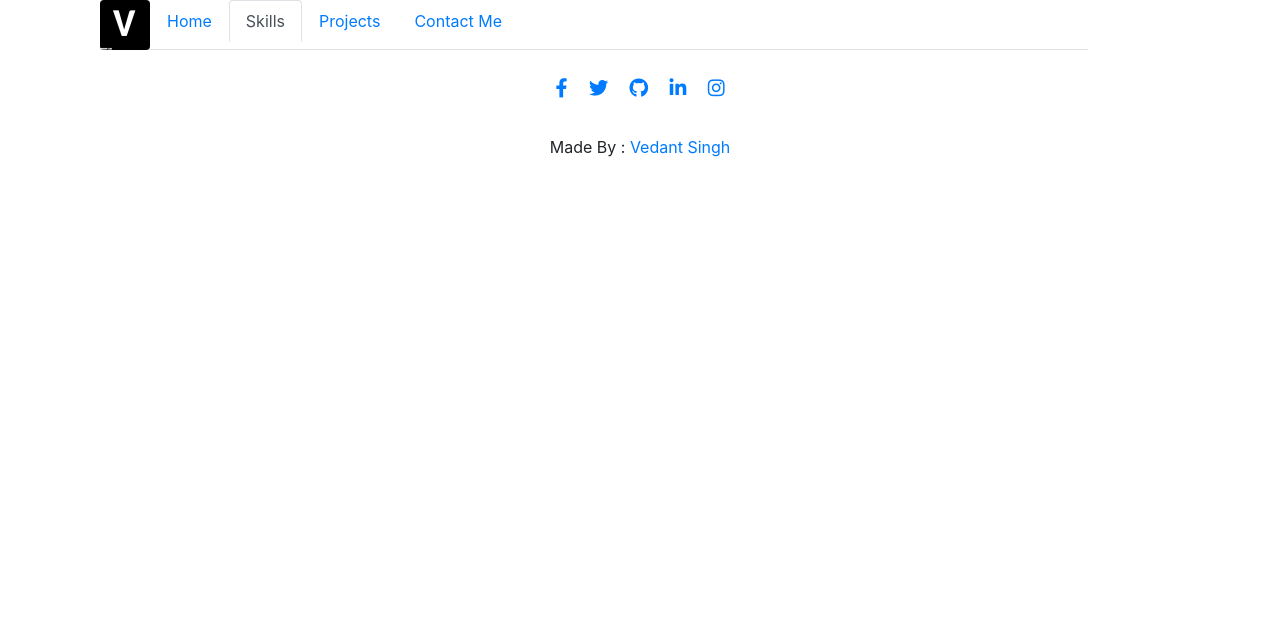
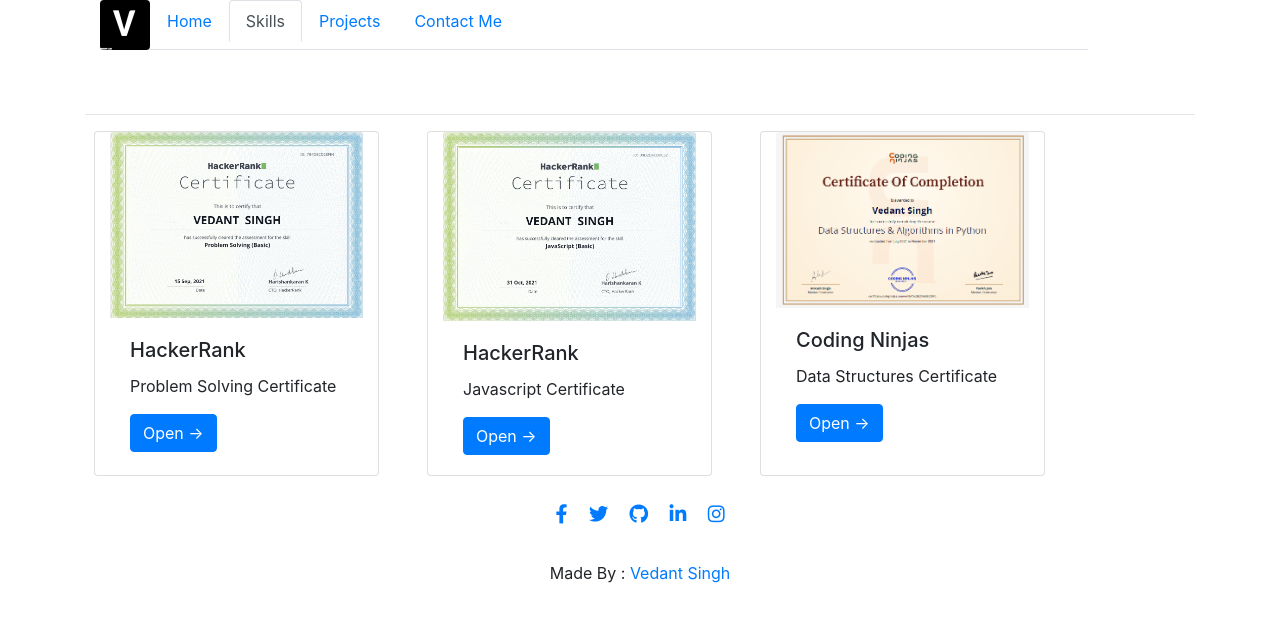
Before and after one commit to singhvedant/Portfolio, a website: page public/skills.html in a window 1280 px wide. Drawn offline with nearby package versions, Linux system fonts and the light colour scheme.

Commit message:
some work added specially certificates

```diff
--- a/public/skills.html
+++ b/public/skills.html
@@ -46,7 +46,38 @@
             </div>
         </div>
     </div>
+    <br><br>
 
+
+    <section class="container">
+        <hr>
+        <div class="row">
+            <div class="card col-md-3 mx-md-4" style="width: 18rem;">
+                <img class="card-img-top" src="images/pshr.png" alt="hacker rank certificate">
+                <div class="card-body">
+                    <h5 class="card-title">HackerRank</h5>
+                    <p class="card-text">Problem Solving Certificate</p>
+                    <a href="https://www.hackerrank.com/certificates/7b4decd28fe4" target="blank" class="btn btn-primary">Open -></a>
+                </div>
+            </div>
+            <div class="card col-md-3  mx-md-4" style="width: 18rem;">
+                <img class="card-img-top" src="images/jshr.png" alt="hacker rank certificate">
+                <div class="card-body">
+                    <h5 class="card-title">HackerRank</h5>
+                    <p class="card-text">Javascript Certificate</p>
+                    <a href="https://www.hackerrank.com/certificates/00d2d6cb9c32" target="blank" class="btn btn-primary">Open -></a>
+                </div>
+            </div>
+            <div class="card col-md-3 mx-md-4" style="width: 18rem;">
+                <img class="card-img-top" src="images/cnds.png" alt="hacker rank certificate">
+                <div class="card-body">
+                    <h5 class="card-title">Coding Ninjas</h5>
+                    <p class="card-text">Data Structures Certificate</p>
+                    <a href="https://certificate.codingninjas.com/verify/7bd3b2766362297b" target="blank" class="btn btn-primary">Open -></a>
+                </div>
+            </div>
+        </div>
+    </section>
 
     <!-- Footer -->
     <footer class="page-footer font-small special-color-dark pt-4 " id="footer ">
```
Also changed, not shown: public/index.html (+2 -2 lines), public/projects.html (+4 -5 lines), public/images/cnds.png (added), public/images/jshr.png (added), public/images/pshr.png (added), public/images/superfood.png.
